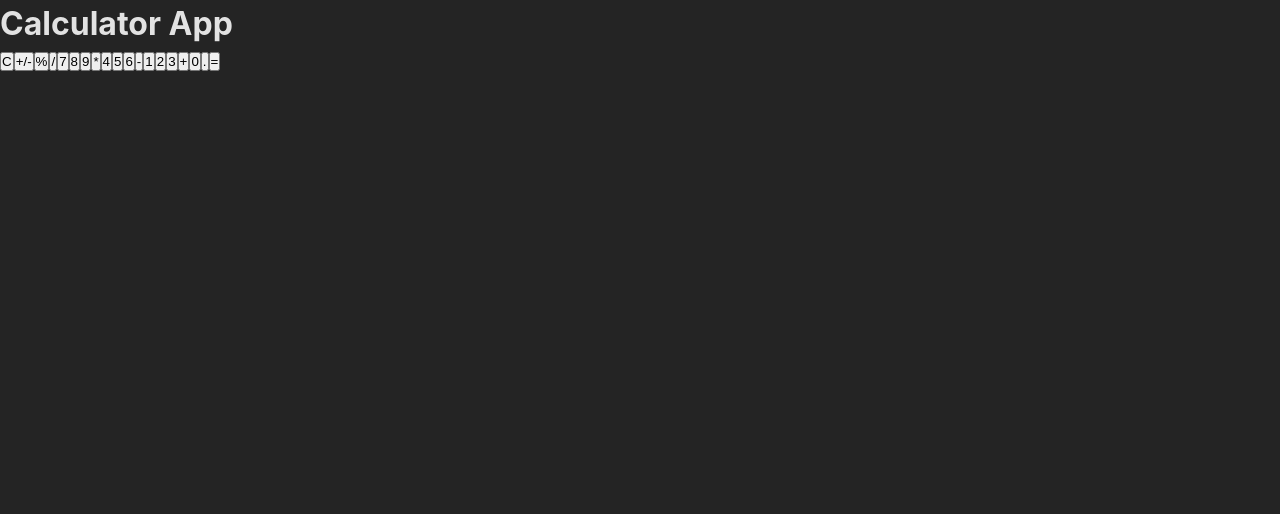
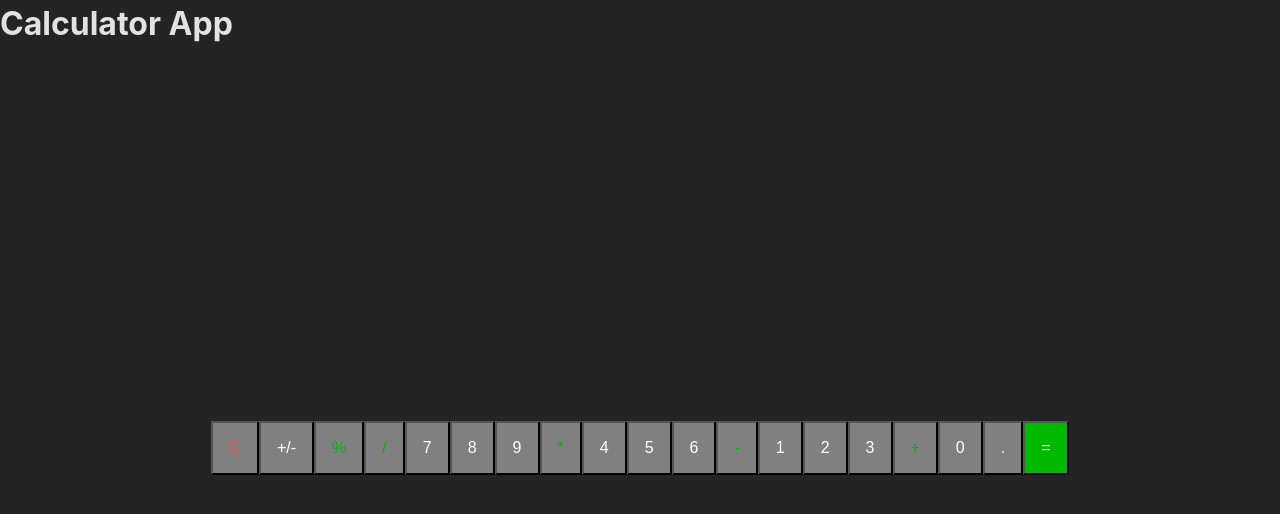
Before and after one commit to ShaderFax/React-Cert-Projects, a React (Vite) app in the folder Build_A_JS_Calculator/JS-calc/: page / in a window 1280 px wide. Shown: the top 514 px of the page. Built offline with nearby package versions, Linux system fonts and the light colour scheme.

Commit message:
added colours to the buttons, just need to work on position

```diff
--- a/Build_A_JS_Calculator/JS-calc/src/App.tsx
+++ b/Build_A_JS_Calculator/JS-calc/src/App.tsx
@@ -8,32 +8,32 @@ function App() {
 
   return (
     <>
+    <h1>Calculator App</h1>
       <div className="container">
-        <h1>Calculator App</h1>
         <div id="calculator">
           <div id="display" style={{textAlign: "right"}}>
             <div id="answer"></div>
             <div id="expression"></div>
           </div>
-          <button onClick={() => buttonPress("clear")} className="light-grey" id="clear">C</button>
-          <button onClick={() => buttonPress("negative")} className="light-grey" id="negative">+/-</button>
-          <button onClick={() => buttonPress("percentage")} className="light-grey" id="pecentage">%</button>
-          <button onClick={() => buttonPress("divide")} className="light-grey" id="divide">/</button>
-          <button onClick={() => buttonPress("seven")} className="light-grey" id="seven">7</button>
-          <button onClick={() => buttonPress("eight")} className="light-grey" id="eight">8</button>
-          <button onClick={() => buttonPress("nine")} className="light-grey" id="nine">9</button>
-          <button onClick={() => buttonPress("multiply")} className="light-grey" id="multiply">*</button>
-          <button onClick={() => buttonPress("four")} className="light-grey" id="four">4</button>
-          <button onClick={() => buttonPress("five")} className="light-grey" id="five">5</button>
-          <button onClick={() => buttonPress("six")} className="light-grey" id="six">6</button>
-          <button onClick={() => buttonPress("subtract")} className="light-grey" id="subtract">-</button>
-          <button onClick={() => buttonPress("one")} className="light-grey" id="one">1</button>
-          <button onClick={() => buttonPress("two")} className="light-grey" id="two">2</button>
-          <button onClick={() => buttonPress("three")} className="light-grey" id="three">3</button>
-          <button onClick={() => buttonPress("add")} className="light-grey" id="add">+</button>
-          <button onClick={() => buttonPress("zero")} className="light-grey" id="zero">0</button>
-          <button onClick={() => buttonPress("decimal")} className="light-grey" id="decimal">.</button>
-          <button onClick={() => buttonPress("equals")} className="light-grey" id="equals">=</button>
+          <button onClick={() => buttonPress("clear")} className="grey red-text" id="clear">C</button>
+          <button onClick={() => buttonPress("negative")} className="grey white-text" id="negative">+/-</button>
+          <button onClick={() => buttonPress("percentage")} className="grey green-text" id="pecentage">%</button>
+          <button onClick={() => buttonPress("/")} className="grey green-text" id="divide">/</button>
+          <button onClick={() => buttonPress("7")} className="grey white-text" id="seven">7</button>
+          <button onClick={() => buttonPress("8")} className="grey white-text" id="eight">8</button>
+          <button onClick={() => buttonPress("9")} className="grey white-text" id="nine">9</button>
+          <button onClick={() => buttonPress("*")} className="grey green-text" id="multiply">*</button>
+          <button onClick={() => buttonPress("4")} className="grey white-text" id="four">4</button>
+          <button onClick={() => buttonPress("5")} className="grey white-text" id="five">5</button>
+          <button onClick={() => buttonPress("6")} className="grey white-text" id="six">6</button>
+          <button onClick={() => buttonPress("-")} className="grey green-text" id="subtract">-</button>
+          <button onClick={() => buttonPress("1")} className="grey white-text" id="one">1</button>
+          <button onClick={() => buttonPress("2")} className="grey white-text" id="two">2</button>
+          <button onClick={() => buttonPress("3")} className="grey white-text" id="three">3</button>
+          <button onClick={() => buttonPress("+")} className="grey green-text" id="add">+</button>
+          <button onClick={() => buttonPress("0")} className="grey white-text" id="zero">0</button>
+          <button onClick={() => buttonPress(".")} className="grey white-text" id="decimal">.</button>
+          <button onClick={() => buttonPress("=")} className="green white-text" id="equals">=</button>
         </div>
       </div>
     </>
--- a/Build_A_JS_Calculator/JS-calc/src/index.css
+++ b/Build_A_JS_Calculator/JS-calc/src/index.css
@@ -11,3 +11,35 @@
   margin: 0;
   padding: 0;
 }
+
+.container {
+  display: flex;
+  justify-content: center;
+  align-items: center;
+  height: 100vh;
+}
+
+.grey {
+  background-color: grey;
+  padding: 1em;
+}
+
+.green {
+  background-color: rgb(0, 185, 0);
+  padding: 1em;
+}
+
+.red-text {
+  color: rgb(255, 75, 75);
+  font-size: 1em;
+}
+
+.white-text {
+  color: white;
+  font-size: 1em;
+}
+
+.green-text {
+  color: rgb(0, 185, 0);
+  font-size: 1em;
+}
```
